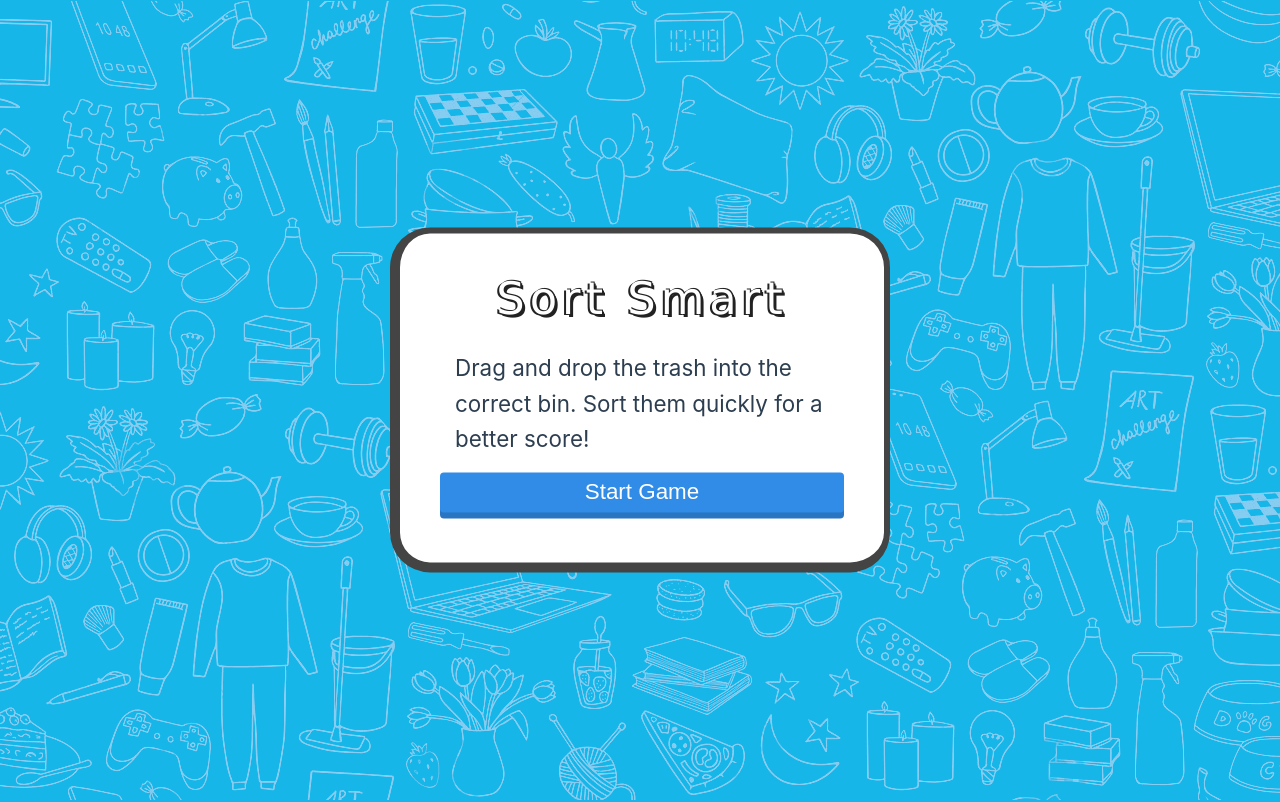
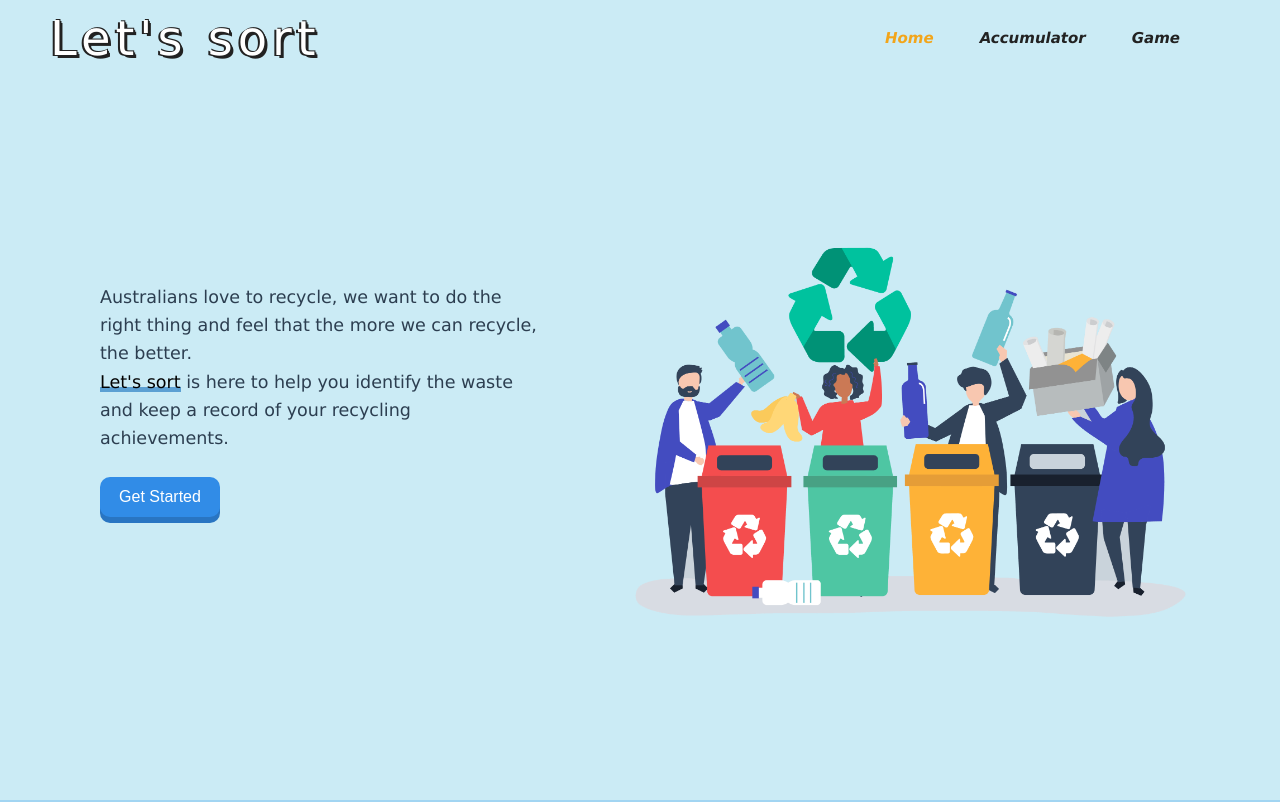
Before and after one commit to wannngkee/Let-us-sort, a Vue app: page / in a window 1280 px wide. Shown: the top 802 px of the page. Built offline with nearby package versions, Linux system fonts and the light colour scheme.

Commit message:
add homepage

```diff
--- /dev/null
+++ b/jsconfig.json
@@ -0,0 +1,3 @@
+{
+  "include": ["./src/**/*"]
+}
--- /dev/null
+++ b/src/Accumulator.vue
@@ -0,0 +1,13 @@
+<template>
+  <div class="wrapper"></div>
+</template>
+
+<script setup>
+</script>
+
+<style scoped>
+.wrapper {
+  background: #a2d5f2;
+  height: 100vh;
+}
+</style>
--- a/src/App.vue
+++ b/src/App.vue
@@ -1,130 +1,111 @@
 <template>
   <body>
-    <header v-if="isActive && countdown !== 0">
-      <section class="left">
-        <h1>{{ countdown }}s</h1>
-      </section>
-      <section class="middle">
-        <div>
-          <h1 class="score">Score: {{ score }}</h1>
-        </div>
-      </section>
-      <section class="right">
-        <button class="quitBtn" @click="quitGame">Quit Game</button>
-      </section>
+    <header>
+      <div class="title">
+        <a href="#home" class="navItem"><h1>Let's sort</h1></a>
+      </div>
+      <div class="nav">
+        <a
+          href="#home"
+          class="navItem"
+          :id="selected === 0 ? 'selected' : ''"
+          @click="changeSelected(0)"
+          >Home</a
+        >
+        <a
+          href="#accumulator"
+          class="navItem"
+          :id="selected === 1 ? 'selected' : ''"
+          @click="changeSelected(1)"
+          >Accumulator</a
+        >
+        <a
+          href="#game"
+          class="navItem"
+          :id="selected === 2 ? 'selected' : ''"
+          @click="changeSelected(2)"
+          >Game</a
+        >
+      </div>
     </header>
-    <div class="centered" v-if="!isActive || countdown === 0">
-      <Modal
-        :isGameComplete="isGameComplete"
-        :countdown="countdown"
-        :score="score"
-        @toggleStart="toggleStart"
-      />
-    </div>
-    <div class="main" v-else>
-      <DragnDrop @modifyScore="modifyScore" />
-    </div>
+    <section id="home">
+      <Home />
+    </section>
+    <section id="accumulator">
+      <Accumulator />
+    </section>
+    <section id="game">
+      <Game />
+    </section>
   </body>
-  <main></main>
 </template>
 
 <script setup>
-import { ref, computed, watch } from "vue";
-import Modal from "./components/Modal.vue";
-import DragnDrop from "./components/DragnDrop.vue";
-let isActive = ref(false);
-let countdown = ref(60);
-let isGameComplete = ref(false);
-let score = ref(0);
-const toggleStart = () => {
-  isActive.value = !isActive.value;
-  score.value = 0;
-  countdownTimer();
+import { ref } from "vue";
+import Game from "./Game.vue";
+import Home from "./Home.vue";
+import Accumulator from "./Accumulator.vue";
+const selected = ref(0);
+const changeSelected = (i) => {
+  selected.value = i;
+  // document.getElementsByClassName("select-highlight")[0].style.top =
+  //   i * 50 + 5 + "px";
 };
-const countdownTimer = () => {
-  if (countdown.value > 0) {
-    setTimeout(() => {
-      countdown.value -= 1;
-      countdownTimer();
-    }, 1000);
-  }
-  if (countdown.value === 0) {
-    quitGame();
-    isGameComplete.value = true;
-    isActive.value = false;
-  }
-};
-
-const quitGame = () => {
-  countdown.value = 60;
-  isActive.value = false;
-  isGameComplete.value = false;
-};
-
-const modifyScore = (val) => {
-  score.value = val;
-};
-
-watch(score, () => {
-  if (score.value === 100) {
-    isActive.value = false;
-    isGameComplete.value = true;
-  }
+window.addEventListener("scroll", () => {
+  const sections = document.querySelectorAll("section");
+  sections.forEach((sec, index) => {
+    const sectionTop = sec.offsetTop;
+    let scrollY = window.pageYOffset;
+    if (scrollY >= sectionTop) {
+      selected.value = index;
+    }
+  });
 });
 </script>
 
 <style>
+/* body {
+  background-image: url(./assets/images/bg.png);
+} */
 @import "./assets/base.css";
-body {
-  position: relative;
-  /* background-color: aliceblue; */
-  background: #17b5e9 url(./assets/images/bg.png);
+header {
+  width: 100%;
+  /* height: 40px; */
+  display: flex;
+  padding: 0px 50px;
+  justify-content: space-between;
+  align-items: center;
+  position: fixed;
+  top: 0;
+  z-index: 999;
+}
+.title {
+  font-size: 1.5rem;
 }
 
-.centered {
-  position: absolute;
-  left: 50%;
-  top: 50%;
-  transform: translate(-50%, -50%);
+.navItem {
+  color: #222;
+  font-weight: bold;
+}
+.navItem:hover {
+  color: #f2a51a;
+}
+.navItem#selected {
+  color: #f2a51a;
 }
 
-.quitBtn {
-  display: block;
-  margin-top: 25px;
-  height: 30px;
-  border: 0;
-  border-radius: 4px;
-  font-size: 1em;
-  color: white;
-  background-color: #318ce7;
-  cursor: pointer;
-  box-shadow: 0 6px #2975c2;
+.nav {
+  margin: 10px 50px;
+  display: flex;
+  justify-content: space-between;
+  width: 25%;
+  font-style: italic;
 }
 
-.quitBtn:hover {
-  transform: translateY(4px);
-  box-shadow: 0 2px #2975c2;
+#accumulator {
+  height: 100vh;
 }
 
-header {
-  height: 100px;
-  width: 100%;
-  padding: 50px 150px;
-  display: flex;
-  justify-content: space-between;
-  /* background-color: aliceblue */
-}
-/* .middle {
-  position: absolute;
-  left: 50%;
-} */
-
-.score {
-  font-size: 2rem;
-}
-
-.left {
-  margin-top: 25px;
-  margin-left: 45px;
+.caption {
 }
 </style>
--- /dev/null
+++ b/src/Game.vue
@@ -0,0 +1,118 @@
+<template>
+  <body class="game">
+    <header v-if="isActive && countdown !== 0">
+      <section class="left">
+        <h1>{{ countdown }}s</h1>
+      </section>
+      <section class="middle">
+        <div>
+          <h1 class="score">Score: {{ score }}</h1>
+        </div>
+      </section>
+      <section class="right">
+        <button class="quitBtn" @click="quitGame">Quit Game</button>
+      </section>
+    </header>
+    <div class="centered" v-if="!isActive || countdown === 0">
+      <Modal
+        :isGameComplete="isGameComplete"
+        :countdown="countdown"
+        :score="score"
+        @toggleStart="toggleStart"
+      />
+    </div>
+    <div class="main" v-else>
+      <DragnDrop @modifyScore="modifyScore" />
+    </div>
+  </body>
+</template>
+
+<script setup>
+import { ref, computed, watch } from "vue";
+import Modal from "./components/Modal.vue";
+import DragnDrop from "./components/DragnDrop.vue";
+let isActive = ref(false);
+let countdown = ref(60);
+let isGameComplete = ref(false);
+let score = ref(0);
+const toggleStart = () => {
+  isActive.value = !isActive.value;
+  score.value = 0;
+  countdownTimer();
+};
+const countdownTimer = () => {
+  if (countdown.value > 0) {
+    setTimeout(() => {
+      countdown.value -= 1;
+      countdownTimer();
+    }, 1000);
+  }
+  if (countdown.value === 0) {
+    quitGame();
+    isGameComplete.value = true;
+    isActive.value = false;
+  }
+};
+
+const quitGame = () => {
+  countdown.value = 60;
+  isActive.value = false;
+  isGameComplete.value = false;
+};
+
+const modifyScore = (val) => {
+  score.value = val;
+};
+
+watch(score, () => {
+  if (score.value === 100) {
+    isActive.value = false;
+    isGameComplete.value = true;
+  }
+});
+</script>
+
+<style scoped>
+@import "./assets/base.css";
+.game {
+  position: relative;
+  /* background-color: #64c4ed; */
+  background: #17b5e9 url(./assets/images/bg.png);
+  padding: 30px;
+}
+
+.centered {
+  position: absolute;
+  left: 50%;
+  top: 50%;
+  transform: translate(-50%, -50%);
+}
+
+.quitBtn {
+  display: block;
+  margin-top: 25px;
+  height: 30px;
+}
+
+header {
+  height: 100px;
+  width: 100%;
+  padding: 50px 150px;
+  display: flex;
+  justify-content: space-between;
+  /* background-color: aliceblue */
+}
+/* .middle {
+  position: absolute;
+  left: 50%;
+} */
+
+.score {
+  font-size: 2rem;
+}
+
+.left {
+  margin-top: 25px;
+  margin-left: 45px;
+}
+</style>
--- /dev/null
+++ b/src/Home.vue
@@ -0,0 +1,56 @@
+<template>
+  <div class="wrapper">
+    <div class="left">
+      <h3>
+        Australians love to recycle, we want to do the right thing and feel that
+        the more we can recycle, the better.
+      </h3>
+      <h3>
+        <mark>Let's sort</mark> is here to help you identify the waste and keep
+        a record of your recycling achievements.
+      </h3>
+      <a href="#accumulator"><button class="btn">Get Started</button></a>
+    </div>
+    <div class="right">
+      <img src="./assets/images/homepage.png" />
+    </div>
+  </div>
+</template>
+
+<script setup>
+</script>
+<style scoped>
+.wrapper {
+  display: flex;
+  justify-content: space-between;
+  height: 100vh;
+  padding: 50px;
+  background-color: #cbebf5;
+}
+.left {
+  padding: 50px;
+  display: flex;
+  flex-direction: column;
+  justify-content: center;
+}
+
+.right {
+  position: relative;
+  top: 18vh;
+}
+
+img {
+  width: 50vw;
+}
+
+mark {
+  background-color: transparent;
+  box-shadow: inset 0px -5px 0 #5ca0d3;
+}
+
+button {
+  margin-top: 25px;
+  height: 40px;
+  width: 120px;
+}
+</style>
--- a/src/assets/base.css
+++ b/src/assets/base.css
@@ -65,8 +65,9 @@ body {
   background: var(--color-background);
   transition: color 0.5s, background-color 0.5s;
   line-height: 1.6;
-  font-family: Inter, -apple-system, BlinkMacSystemFont, 'Segoe UI', Roboto, Oxygen, Ubuntu,
-    Cantarell, 'Fira Sans', 'Droid Sans', 'Helvetica Neue', sans-serif;
+  /* font-family: Inter, -apple-system, BlinkMacSystemFont, 'Segoe UI', Roboto, Oxygen, Ubuntu,
+    Cantarell, 'Fira Sans', 'Droid Sans', 'Helvetica Neue', sans-serif; */
+  font-family:Verdana, Geneva, Tahoma, sans-serif;
   font-size: 15px;
   text-rendering: optimizeLegibility;
   -webkit-font-smoothing: antialiased;
@@ -83,3 +84,26 @@ h1 {
   text-align: center;
   text-shadow: 2px 1px 0 #222, 3px 3px 0 #222, -2px 1px 0 #222, 1px -1px 0 #222;
 }
+
+html {
+  scroll-behavior: smooth;
+}
+
+a{
+    text-decoration: none;
+}
+
+button{
+  display: block;
+  border: 0;
+  border-radius: 10px;
+  font-size: 1rem;
+  color: white;
+  background-color: #318ce7;
+  cursor: pointer;
+  box-shadow: 0 6px #2975c2;
+}
+button:hover {
+  transform: translateY(4px);
+  box-shadow: 0 2px #2975c2;
+}
--- a/src/components/Modal.vue
+++ b/src/components/Modal.vue
@@ -53,22 +53,9 @@ const handleClick = () => {
 }
 
 .startBtn {
-  display: block;
   width: 100%;
   height: 40px;
   /* padding: 20px; */
-  border: 0;
-  border-radius: 4px;
-  font-size: 1em;
-  color: white;
-  background-color: #318ce7;
-  cursor: pointer;
-  box-shadow: 0 6px #2975c2;
-}
-
-.startBtn:hover {
-  transform: translateY(4px);
-  box-shadow: 0 2px #2975c2;
 }
 
 .title {
```
Also changed, not shown: src/assets/images/homepage.png (added).
